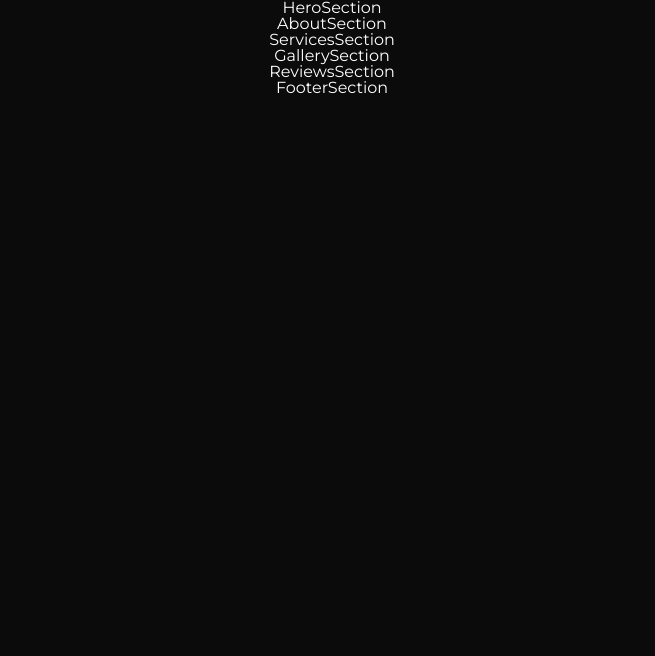
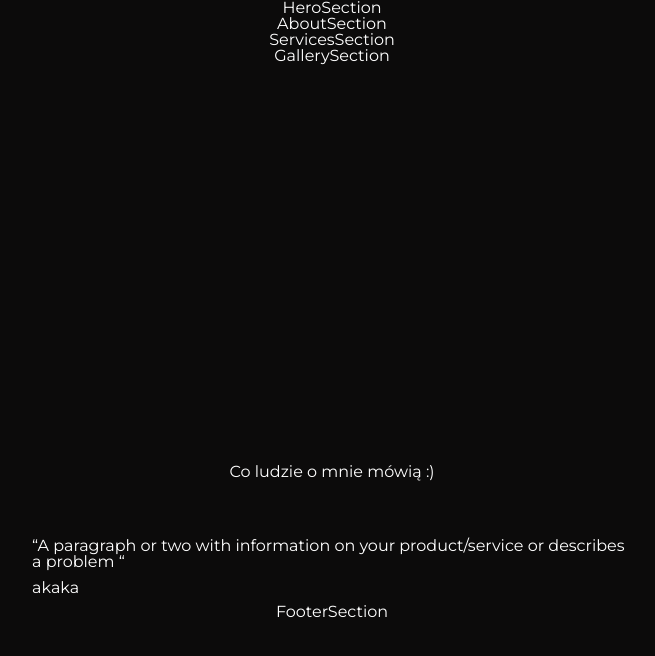
Before and after one commit to maras20193/kadlubowska, a Next.js app: page / in a window 1280 px wide. Shown: the top 656 px of the page, without its empty margins (308-963 px from the left). Built offline with nearby package versions, Linux system fonts and the light colour scheme.

Commit message:
feat(app): add reviews bolerplate

```diff
--- a/package.json
+++ b/package.json
@@ -22,7 +22,9 @@
     "next-sitemap": "^3.1.52",
     "react": "18.2.0",
     "react-dom": "18.2.0",
-    "styled-components": "^5.3.6"
+    "sharp": "^0.31.3",
+    "styled-components": "^5.3.6",
+    "swiper": "^9.0.3"
   },
   "devDependencies": {
     "eslint": "^8.32.0",
--- /dev/null
+++ b/src/animations/index.js
@@ -0,0 +1,59 @@
+export const bottomFadeVariant = {
+  offscreen: {
+    y: 40,
+    x: 0,
+    opacity: 0,
+  },
+  onscreen: {
+    y: 0,
+    x: 0,
+    opacity: 1,
+    transition: {
+      duration: 0.6,
+    },
+  },
+};
+
+export const leftFadeVariant = {
+  offscreen: {
+    y: 0,
+    x: -40,
+    opacity: 0,
+  },
+  onscreen: {
+    y: 0,
+    x: 0,
+    opacity: 1,
+    transition: {
+      duration: 1,
+    },
+  },
+};
+
+export const rightFadeVariant = {
+  offscreen: {
+    y: 0,
+    x: 40,
+    opacity: 0,
+  },
+  onscreen: {
+    y: 0,
+    x: 0,
+    opacity: 1,
+    transition: {
+      duration: 1,
+    },
+  },
+};
+
+export const opacityVariant = {
+  offscreen: {
+    opacity: 0,
+  },
+  onscreen: {
+    opacity: 1,
+    transition: {
+      duration: 1,
+    },
+  },
+};
--- a/src/components/Typography/Typography.styled.js
+++ b/src/components/Typography/Typography.styled.js
@@ -8,6 +8,7 @@ const Body = styled.p``;
 const BodySmall = styled.p``;
 const Description = styled.p``;
 const Review = styled.p``;
+const SectionHeader = styled.h1``;
 
 export const Typography = {
   HeaderBig,
@@ -18,4 +19,5 @@ export const Typography = {
   BodySmall,
   Description,
   Review,
+  SectionHeader,
 };
--- a/src/sections/ReviewsSection/ReviewsSection.js
+++ b/src/sections/ReviewsSection/ReviewsSection.js
@@ -1,3 +1,58 @@
+import { Autoplay } from 'swiper';
+import { Swiper, SwiperSlide } from 'swiper/react';
+import { Typography } from '../../components';
 import * as S from './ReviewsSection.styled';
+// import 'swiper/swiper-bundle.min.css';
+import 'swiper/swiper.min.css';
+import { bottomFadeVariant } from '../../animations';
 
-export const ReviewsSection = () => <S.Wrapper>ReviewsSection</S.Wrapper>;
+const mockData = [
+  {
+    name: 'Maras',
+    review:
+      '“A paragraph or two with information on your product/service or describes a problem “  ',
+  },
+  {
+    name: 'akaka',
+    review:
+      '“A paragraph or two with information on your product/service or describes a problem “  ',
+  },
+  {
+    name: 'Marhyeb111as',
+    review:
+      '“A paragraph or two with inforwqeqwemation on your product/service or describes a problemvcqwev ewdfsdfsdf sdwdqwd  sdfsd sdfwefzsc sdf sfcwe swd “  ',
+  },
+];
+
+export const ReviewsSection = () => (
+  <S.Wrapper
+    whileInView="onscreen"
+    viewport={{ once: true, amount: 0.6 }}
+    initial="offscreen"
+    variants={bottomFadeVariant}
+  >
+    <Typography.SectionHeader>
+      Co ludzie o mnie mówią :)
+    </Typography.SectionHeader>
+    <Swiper
+      modules={[Autoplay]}
+      spaceBetween={30}
+      slidesPerView={1}
+      autoplay={{
+        delay: 5000,
+        disableOnInteraction: false,
+      }}
+      navigation
+      className="swiper"
+    >
+      {mockData.map((item) => (
+        <SwiperSlide key={item.name} className="swiperSlide">
+          <S.Review>
+            <Typography.Review>{item.review}</Typography.Review>
+            <Typography.Review bold>{item.name}</Typography.Review>
+          </S.Review>
+        </SwiperSlide>
+      ))}
+    </Swiper>
+  </S.Wrapper>
+);
--- a/src/sections/ReviewsSection/ReviewsSection.styled.js
+++ b/src/sections/ReviewsSection/ReviewsSection.styled.js
@@ -1,18 +1,40 @@
+import { motion } from 'framer-motion';
 import styled from 'styled-components';
+import { device } from '../../styles';
 
-export const Wrapper = styled.div`
+export const Wrapper = styled(motion.section)`
   display: flex;
-  flex-direction: row;
+  flex-direction: column;
   justify-content: center;
+  align-items: center;
+
+  margin-top: 170px;
+
+  @media ${device.laptop} {
+    margin-top: 400px;
+  }
+
+  .swiper {
+    width: 100%;
+    margin-top: 40px;
+    padding-right: 30px;
+    padding-left: 30px;
+
+    @media ${device.laptop} {
+      margin-top: 50px;
+    }
+  }
+
+  .swiperSlide {
+    display: flex;
+    align-self: center;
+    justify-content: center;
+  }
 `;
 
-export const ImageWrapper = styled.div`
-  width: 170px;
-  height: 170px;
-  object-fit: cover;
-
-  img {
-    width: 100%;
-    object-fit: contain;
-  }
+export const Review = styled.div`
+  display: flex;
+  flex-direction: column;
+  gap: 10px;
+  max-width: 600px;
 `;
--- a/src/templates/Layout/Layout.js
+++ b/src/templates/Layout/Layout.js
@@ -1,17 +1,6 @@
 import { useRouter } from 'next/router';
+import { opacityVariant } from '../../animations';
 import * as S from './Layout.styled';
-
-const fadeVariants = {
-  hidden: {
-    opacity: 0,
-  },
-  visible: {
-    opacity: 1,
-    transition: {
-      duration: 1,
-    },
-  },
-};
 
 export const Layout = ({ children }) => {
   const router = useRouter();
@@ -21,7 +10,7 @@ export const Layout = ({ children }) => {
       initial="hidden"
       animate="visible"
       exit="hidden"
-      variants={fadeVariants}
+      variants={opacityVariant}
     >
       {children}
     </S.Wrapper>
```
Also changed, not shown: .eslintrc.json, 1 other file (tests, documents, lock files or other folders).
